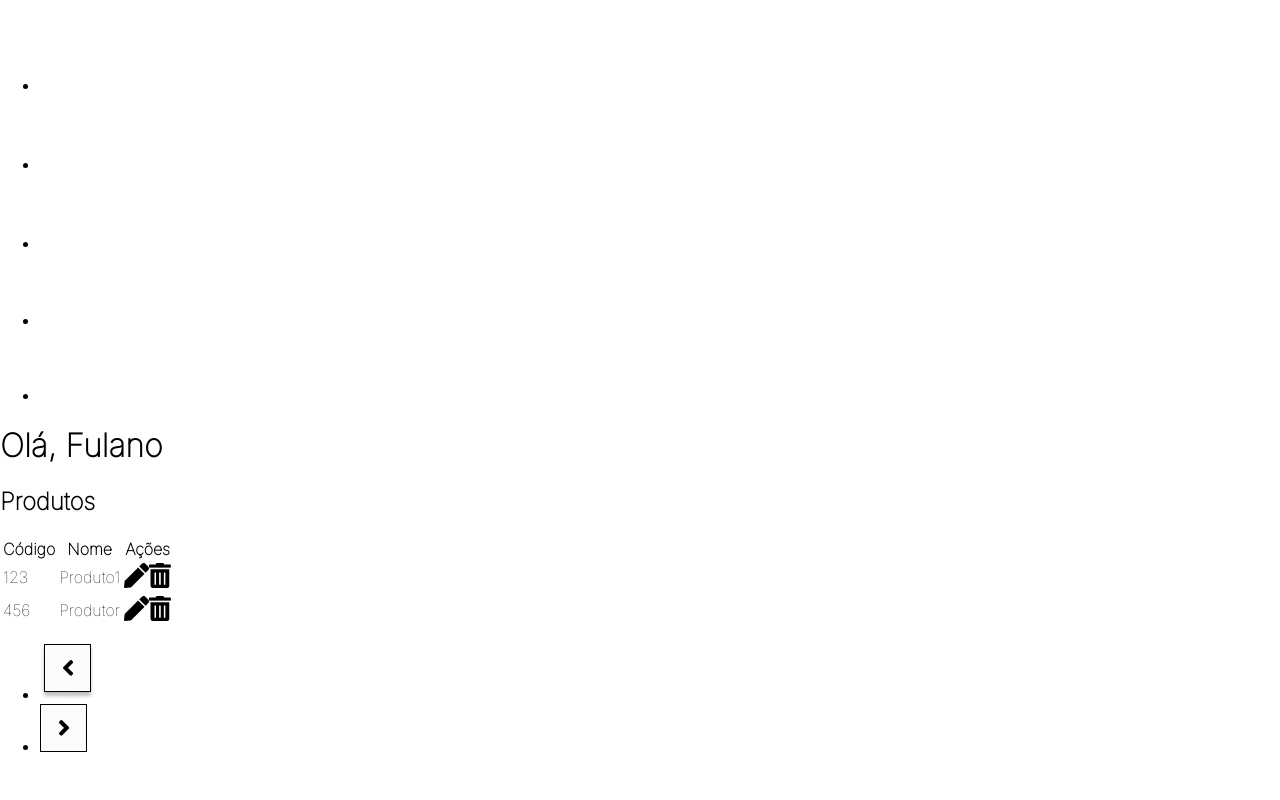
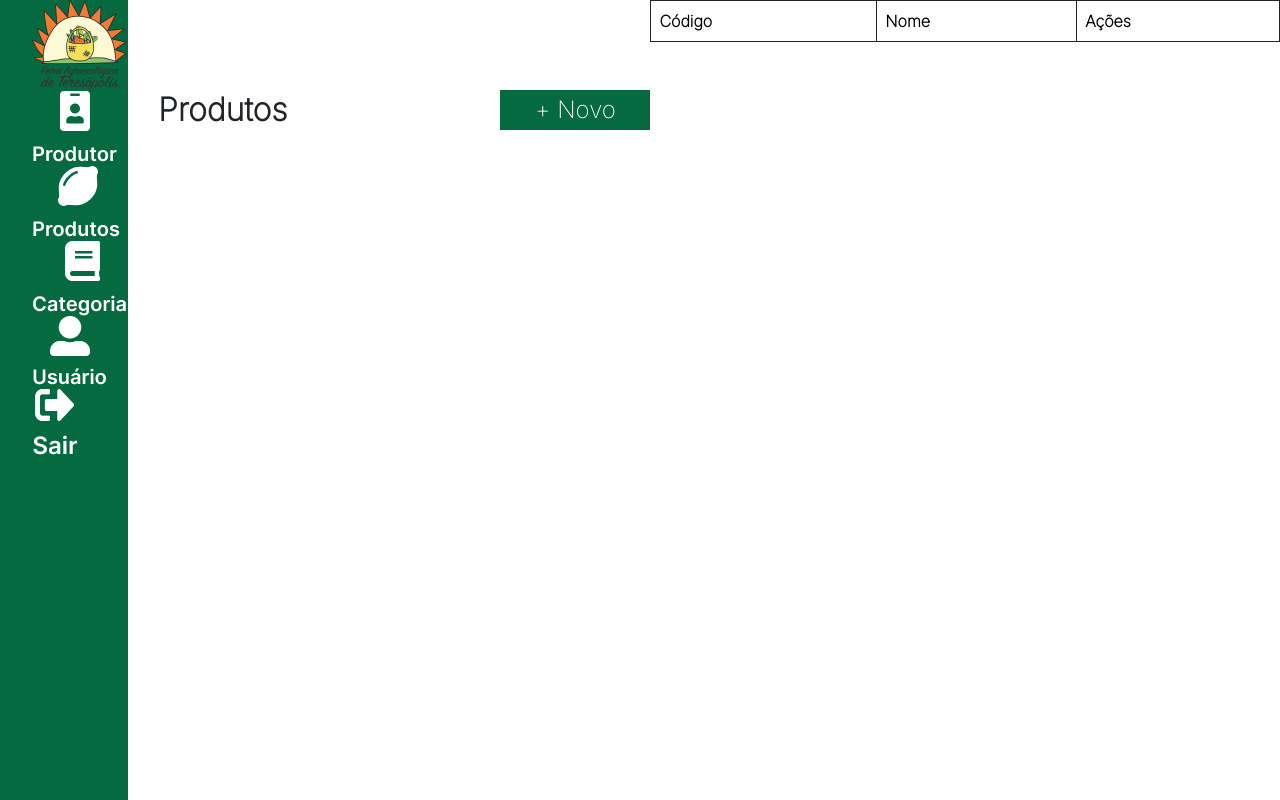
Before and after one commit to Faculdade-ADS-2021-2024/Front-AAT, a plain HTML site: page produtos.html in a window 1280 px wide. Drawn offline with nearby package versions, Linux system fonts and the light colour scheme.

Commit message:
first commit

```diff
--- /dev/null
+++ b/css/login.css
@@ -0,0 +1,130 @@
+@import url('https://fonts.googleapis.com/css2?family= Inter:wght@183 & display =swap');
+
+/* Tiras as margens e padding padrão do navegador */
+* {
+    margin: 0;
+    padding: 0;
+    box-sizing: border-box; /* nos permite incluir o preenchimento e a borda na largura e altura total de um elemento. */
+}
+
+/* Define um tamanho no container principal e coloca as divs lado a lado */
+.container-login {
+    width: 100vw;
+    height: 100vh;
+    display: flex;
+}
+
+/* define um tamanho na imagem */
+.img-container img {
+    width: 70vw;
+    height: 100%;
+    object-fit: cover;
+}
+
+/* define um tamanho da area de login */
+.login-container {
+    width: 30%;
+    height: 100%;
+
+ /* Coloca o input em coluna */
+    display: flex;
+    flex-direction: column;
+    align-items: center;
+    justify-content: center;
+}
+
+/* define um tamanho para o form e centraliza */
+.login-container form {
+    width: 80%;
+    display: flex;
+    flex-direction: column;
+    align-items: center;
+    justify-content: center;
+}
+
+/* define a fonte e o tamanho do h1 do login */
+.titlelogin {
+    font-family: Inter;
+    font-style: normal;
+    font-weight: 700;
+    font-size: 28px;
+    line-height: 34px;
+    text-align: center;
+}
+
+/* define a fonte e o tamanho da label usuario e senha */
+label {
+    margin-top: 20px;
+    width: 70px;
+    height: 29;
+    font-family: Inter;
+    font-style: normal;
+    font-size: 19px;
+}
+
+/* define o tamanho e adiciona uma borda ao inputs de usuario e senha */
+input {
+    padding: 10px;
+    border: 1px solid;
+    border-radius: 6px;
+}
+
+/* Define o tamanho e a fonte do placeholder dos inputs  */
+input::placeholder {
+    margin-left: 10;
+    width: 60px;
+    height: 29;
+    font-family: Inter;
+    font-style: normal;
+    font-size: 15px;
+}
+
+/*Adiciona o prenchimento, espaçamento, fonte e borda do button de ENTRAR */
+.bntlogin {
+    margin-top: 20px;
+    margin-left: 50px;
+    margin-right: 50px;
+    padding: 15px;
+    background: #056A40;
+    border-radius: 6px;
+    border: none;
+    font-family: Inter;
+    font-style: normal;
+    font-size: 20px;
+    text-transform: uppercase;
+    color: #FFFFFF;
+    cursor: pointer;
+}
+
+
+p{
+    margin-top: 20px;
+    font-family: 'Inter';
+    font-style: normal;
+    font-size: 20px;
+    line-height: 29px;
+    font-weight: bold
+}
+
+/* Coloca o label abaixo do input */
+.login-container .input-container {
+    width: 100%;
+    display: flex;
+    flex-direction: column;
+}
+
+/* Adiciona um escurecimento ao fundo */
+dialog::backdrop{
+    background-color: rgb(0, 0,0 / .3);
+}
+
+/*Adiciona uma borda arredondada ao modal*/
+dialog {
+    border: none;
+    border-radius: 25px;
+}
+
+.container-input{
+    display: flex;
+    flex-direction: row;
+}
--- /dev/null
+++ b/css/produtor.css
@@ -0,0 +1,53 @@
+@import url('https://fonts.googleapis.com/css2?family= Inter:wght@183 & display =swap');
+
+/* Tiras as margens e padding padrão do navegador */
+* {
+    margin: 0;
+    padding: 0;
+    box-sizing: border-box; /* nos permite incluir o preenchimento e a borda na largura e altura total de um elemento. */
+}
+
+body {
+    font-family: Inter;
+}
+
+.container-produtor {
+    width: 100vw;
+    height: 100vh;
+    display: flex;
+}
+
+.menu{
+    width: 10vw;
+    height: 100%;
+    background: #056A40;
+}
+
+ul{
+    list-style: none;
+}
+
+
+.title-tabela{
+    margin-top: 90px;
+    margin-left: 30px;
+    font-family: 'Inter';
+    font-style: normal;
+    font-weight: 600;
+    font-size: 32px;
+    line-height: 39px;
+}
+
+/*Adiciona um preechimento */
+.bnt-tabela{
+    margin-top: 90px;
+    width: 150px;
+    height: 40px;
+    background: #056A40;
+    border: none;
+    font-family: Inter;
+    font-style: normal;
+    font-size: 24px;
+    color: #FFFFFF;
+    cursor: pointer;
+}
--- /dev/null
+++ b/css/produtos.css
@@ -0,0 +1,57 @@
+@import url('https://fonts.googleapis.com/css2?family= Inter:wght@183 & display =swap');
+
+/* Tiras as margens e padding padrão do navegador */
+* {
+    margin: 0;
+    padding: 0;
+    box-sizing: border-box; /* nos permite incluir o preenchimento e a borda na largura e altura total de um elemento. */
+}
+
+body {
+    font-family: Inter;
+}
+
+.container-produtos {
+    width: 100vw;
+    height: 100vh;
+    display: flex;
+}
+
+.menu{
+    width: 10vw;
+    height: 100%;
+    object-fit: cover;
+    background: #056A40;
+}
+
+ul{
+    list-style: none;
+}
+
+.menu-item6{
+    margin-top: 50px;
+}
+
+.title-tabela{
+    margin-top: 90px;
+    margin-left: 30px;
+    font-family: 'Inter';
+    font-style: normal;
+    font-weight: 600;
+    font-size: 32px;
+    line-height: 39px;
+}
+
+.bnt-tabela{
+    margin-top: 90px;
+    margin-left: 189px;
+    width: 150px;
+    height: 40px;
+    background: #056A40;
+    border: none;
+    font-family: Inter;
+    font-style: normal;
+    font-size: 24px;
+    color: #FFFFFF;
+    cursor: pointer;
+}
--- /dev/null
+++ b/css/usuario.css
@@ -0,0 +1,37 @@
+@import url('https://fonts.googleapis.com/css2?family= Inter:wght@183 & display =swap');
+
+/* Tiras as margens e padding padrão do navegador */
+* {
+    margin: 0;
+    padding: 0;
+    box-sizing: border-box; /* nos permite incluir o preenchimento e a borda na largura e altura total de um elemento. */
+}
+
+body {
+    font-family: Inter;
+}
+
+.container-login {
+    width: 100vw;
+    height: 100vh;
+    display: flex;
+}
+
+.menu{
+    width: 10vw;
+    height: 100%;
+    object-fit: cover;
+    background: #056A40;
+}
+
+ul{
+    list-style: none;
+}
+
+.titulo-usuario{
+    font-family: 'Inter';
+    font-style: normal;
+    font-weight: 600;
+    font-size: 32px;
+    line-height: 39px;
+}
--- a/estilo.css
+++ /dev/null
@@ -1,11 +0,0 @@
-@import url('https://fonts.googleapis.com/css2? family= Inter:wght@100 & family= Rubik+Mono+One & display=swap');
-
-*{
-   box-sizing: border-box;
-   font-family: 'Inter', sans-serif;
-}
-
-body{
-    margin: 0;
-    padding: 0;
-}
--- a/produtos.html
+++ b/produtos.html
@@ -5,47 +5,45 @@
     <meta http-equiv="X-UA-Compatible" content="IE=edge">
     <meta name="viewport" content="width=device-width, initial-scale=1.0">
     <title>Produtos</title>
-    <link  rel="stylesheet" href="estilo.css"/>
+    <link href="https://cdn.jsdelivr.net/npm/bootstrap@5/dist/css/bootstrap.min.css" rel="stylesheet" integrity="sha384-9ndCyUaIbzAi2FUVXJi0CjmCapSmO7SnpJef0486qhLnuZ2cdeRhO02iuK6FUUVM" crossorigin="anonymous">
+    <link  href="/css/produtos.css" rel="stylesheet" />
 </head>
 <body>
-    <nav>
+
+<div class="container-produtos">
+
+    <nav class="menu">
         <ul>
-        <li><a href="http://127.0.0.1:5500/produtor.html" ><img src="img/Produtor.png"></img></a></li>
-        <li><a href="http://127.0.0.1:5500/produtos.html" ><img src="img/Produtos.png"></img></a></li>
+            <li><a href="http://127.0.0.1:5500/inicio.html"><img src="img/Logo.png"></img></a></li>
+            <li><a href="http://127.0.0.1:5500/produtor.html"><img src="img/Produtor.png"></img></a></li>
+            <li><a href="http://127.0.0.1:5500/produtos.html"><img src="img/Produtos.png"></img></a></li>
             <li><a href="http://127.0.0.1:5500/categorias.html"><img src="img/Categorias.png"></img></a></li>
-        <li><a href="http://127.0.0.1:5500/usuario.html" ><img src="img/Usuario.png"></img></a></li>
-        <li><a href="http://127.0.0.1:5500/index.html" ><img src="img/Group 1.png"></img></a></li>
+            <li><a href="http://127.0.0.1:5500/usuario.html"><img src="img/Usuario.png"></img></a></li>
+            <li><a href="http://127.0.0.1:5500/index.html"><img src="img/Sair.png"></img></a></li>
         </ul>
     </nav>
 
-<h1>Olá, Fulano</h1>
+    <div class="row">
+    <div class="col">
+    <h1 class="title-tabela">Produtos</h1>
+    </div>
 
-    <form>
-    <h2>Produtos</h2>
-    <table>
+    <div class="col">
+    <button type="submit" class="bnt-tabela">+ Novo</button>
+    </div>
+</div>
+    <div class="w-20"></div>
+    <div class="col">
+    <table class="table table-bordered border-dark">
+        <thead>
             <tr>
                 <th>Código</th>
                 <th>Nome</th>
                 <th>Ações</th>
             </tr>
-        <tr>
-          <td>123</td>
-          <td>Produto1</td>
-          <td><img src="img/Vector.png"><img src="img/Vector (1).png"></td>
-        </tr>
-        <tr>
-          <td>456</td>
-          <td>Produtor</td>
-          <td><img src="img/Vector.png"><img src="img/Vector (1).png"></td>
-        </tr>
+        </thead>
     </table>
-    </form>
-
-    <nav>
-        <ul>
-            <li><a href="http://127.0.0.1:5500/produtor.html"><img src="img/prev.png"></a>
-            <li><a href="http://127.0.0.1:5500/inicio.html"><img src="img/Next.png"></a>
-        </ul>
-    </nav>
+    </div>
+</div>
 </body>
 </html>
```
Also changed, not shown: index.html (+32 -8 lines), inicio.html (deleted, +0 -23 lines), produtor.html (+21 -28 lines), usuario.html (added, +108 -0 lines), img/Editar.png (renamed from img/Vector.png), img/Lixo.png (renamed from img/Vector (1).png), img/Logo.png (added), img/Sair.png (renamed from img/Group 1.png), 2 other files. Lines whose indentation alone changed are shown as unchanged.
